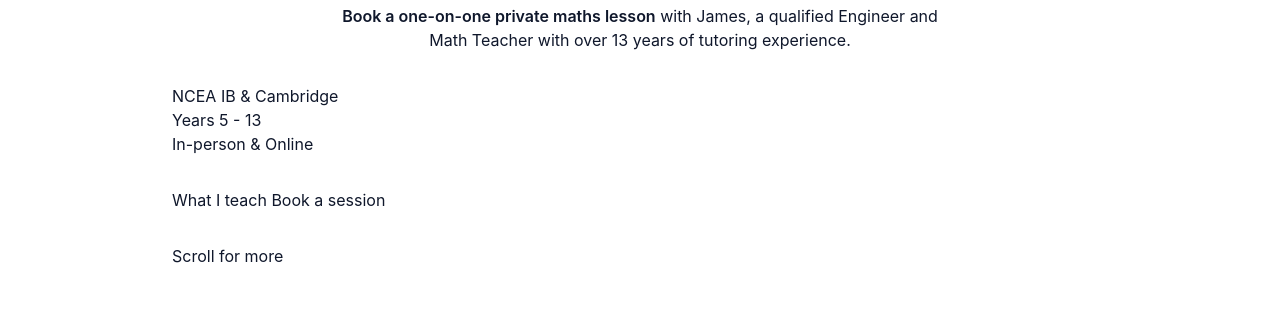
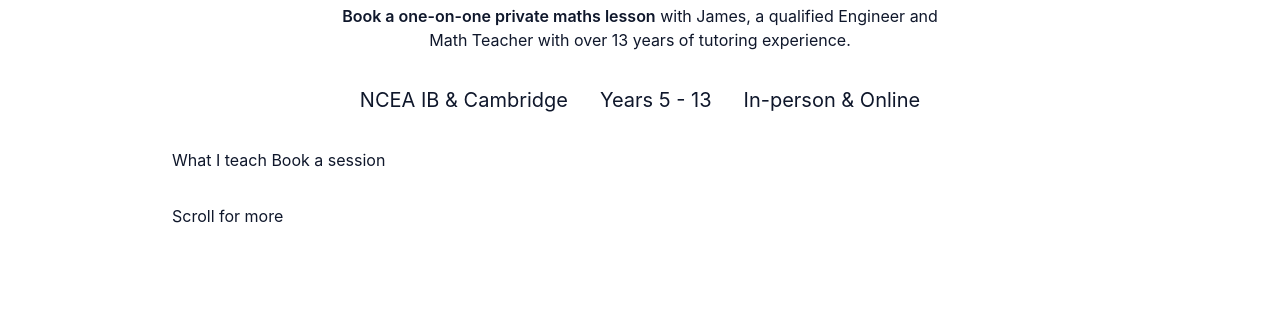
Before and after one commit to globus40000/tailwindcss-260701, a website built with Vite: page index.html in a window 1280 px wide. Shown: the part 488-800 px from the top of the page. Built offline with nearby package versions, Linux system fonts and the light colour scheme.

Commit message:
style(tags): set layout and look

```diff
--- a/index.html
+++ b/index.html
@@ -51,10 +51,16 @@
           with James, a qualified Engineer and Math Teacher with over 13 years
           of tutoring experience.
         </p>
-        <div>
-          <div>NCEA IB & Cambridge</div>
-          <div>Years 5 - 13</div>
-          <div>In-person & Online</div>
+        <div class="flex items-center gap-4 flex-wrap justify-center">
+          <div class="tag rank px-2 py-0.5 rounded-full sm:text-lg md:text-xl">
+            NCEA IB & Cambridge
+          </div>
+          <div class="tag rank px-2 py-0.5 rounded-full sm:text-lg md:text-xl">
+            Years 5 - 13
+          </div>
+          <div class="tag rank px-2 py-0.5 rounded-full sm:text-lg md:text-xl">
+            In-person & Online
+          </div>
         </div>
         <div>
           <button>What I teach</button>
```
